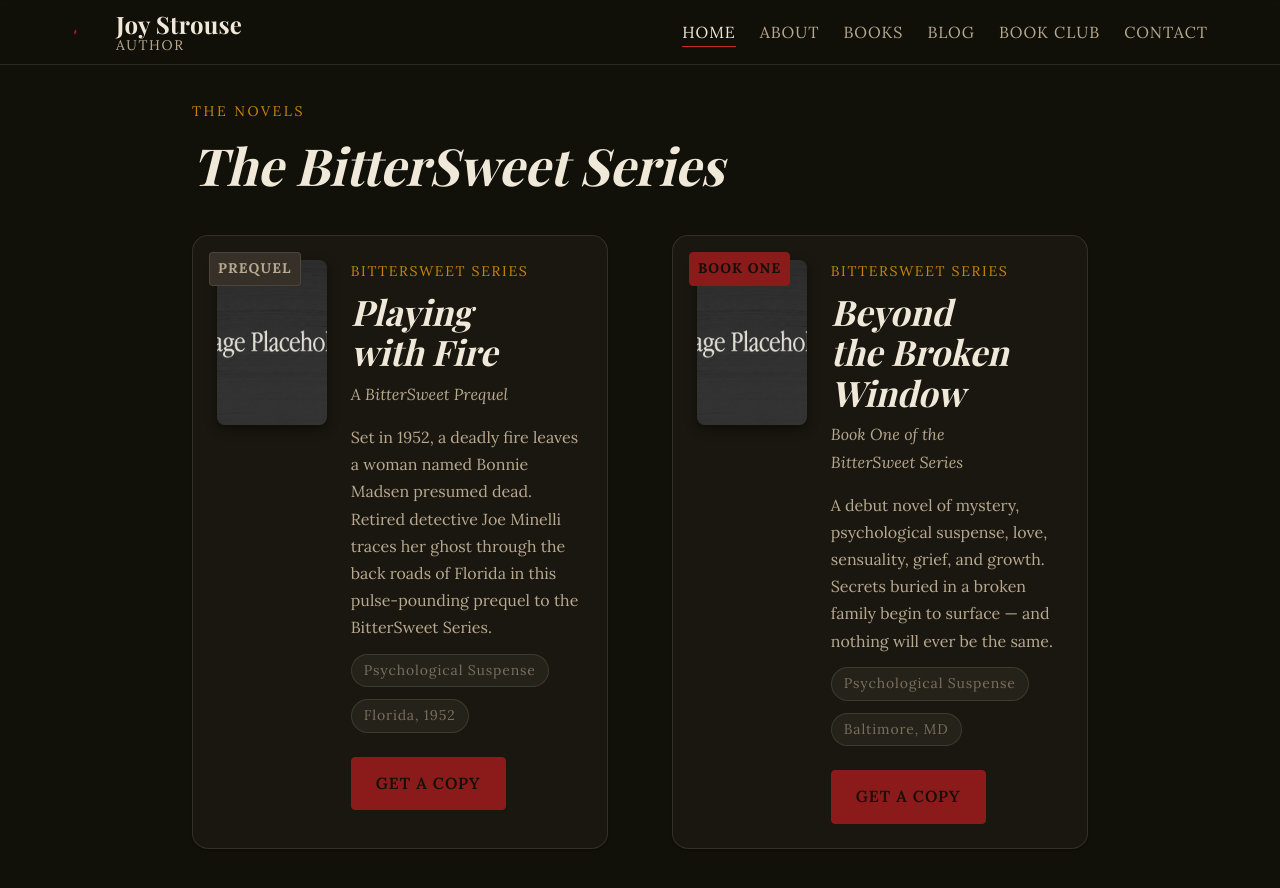
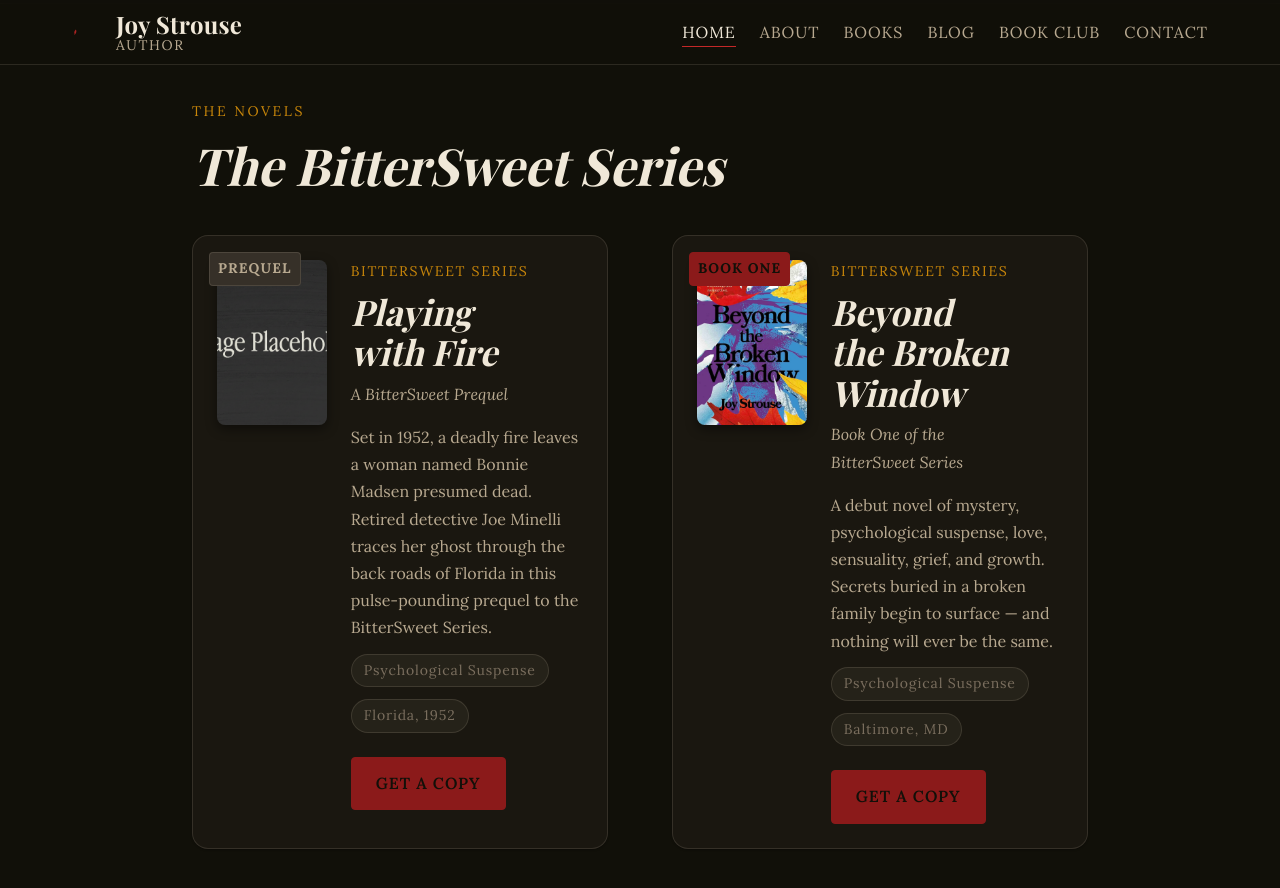
Before and after one commit to JimmyFlame77/joystrouseauthor, a Jekyll site: the page built from index.html, in a window 1280 px wide and 900 px high, scrolled down 1301 px. Shown: the top 888 px of the window. Built offline with Jekyll 4.4.1, drawn with Linux system fonts in a browser that asks for light colours; some web fonts are replaced; the list of posts is cut into pages by our own code.

Commit message:
Update books.yml

```diff
--- a/_data/books.yml
+++ b/_data/books.yml
@@ -19,7 +19,7 @@
   subtitle: "Book One of the BitterSweet Series"
   series: "BitterSweet Series"
   series_order: 1
-  cover: "/assets/images/img-placeholder.png"
+  cover: "/assets/images/beyond-the-broken-window-cover.webp"
   description: "A debut novel of mystery, psychological suspense, love, sensuality, grief, and growth. Secrets buried in a broken family begin to surface — and nothing will ever be the same."
   genre: "Psychological Suspense"
   setting: "Baltimore, MD"
@@ -27,4 +27,4 @@
   amazon_url: ""
   barnes_url: ""
   goodreads_url: ""
-  isbn: ""
+  isbn: "Print: 978-1-66781-771-2 | eBook: 978-1-66781-772-9"
```
